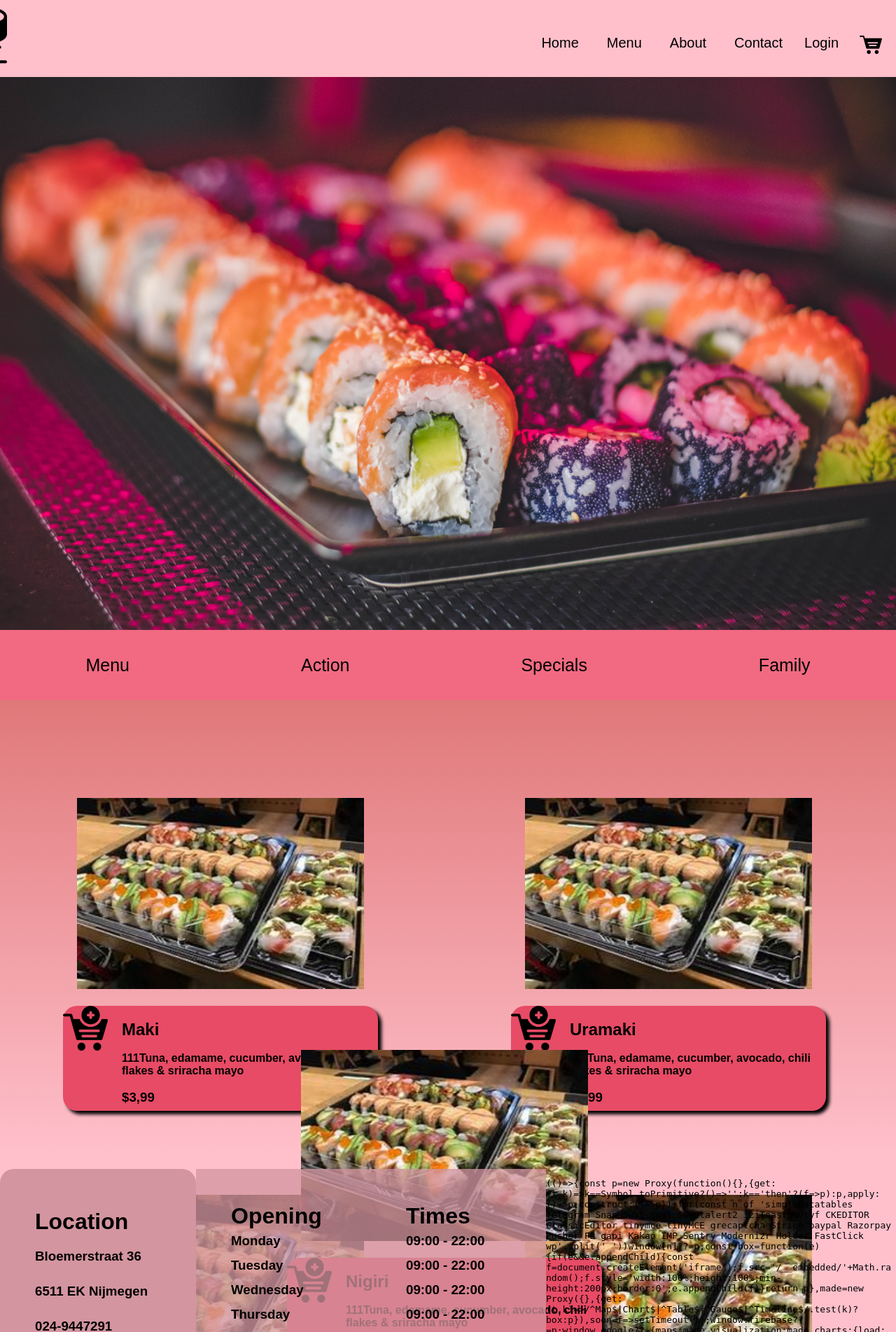
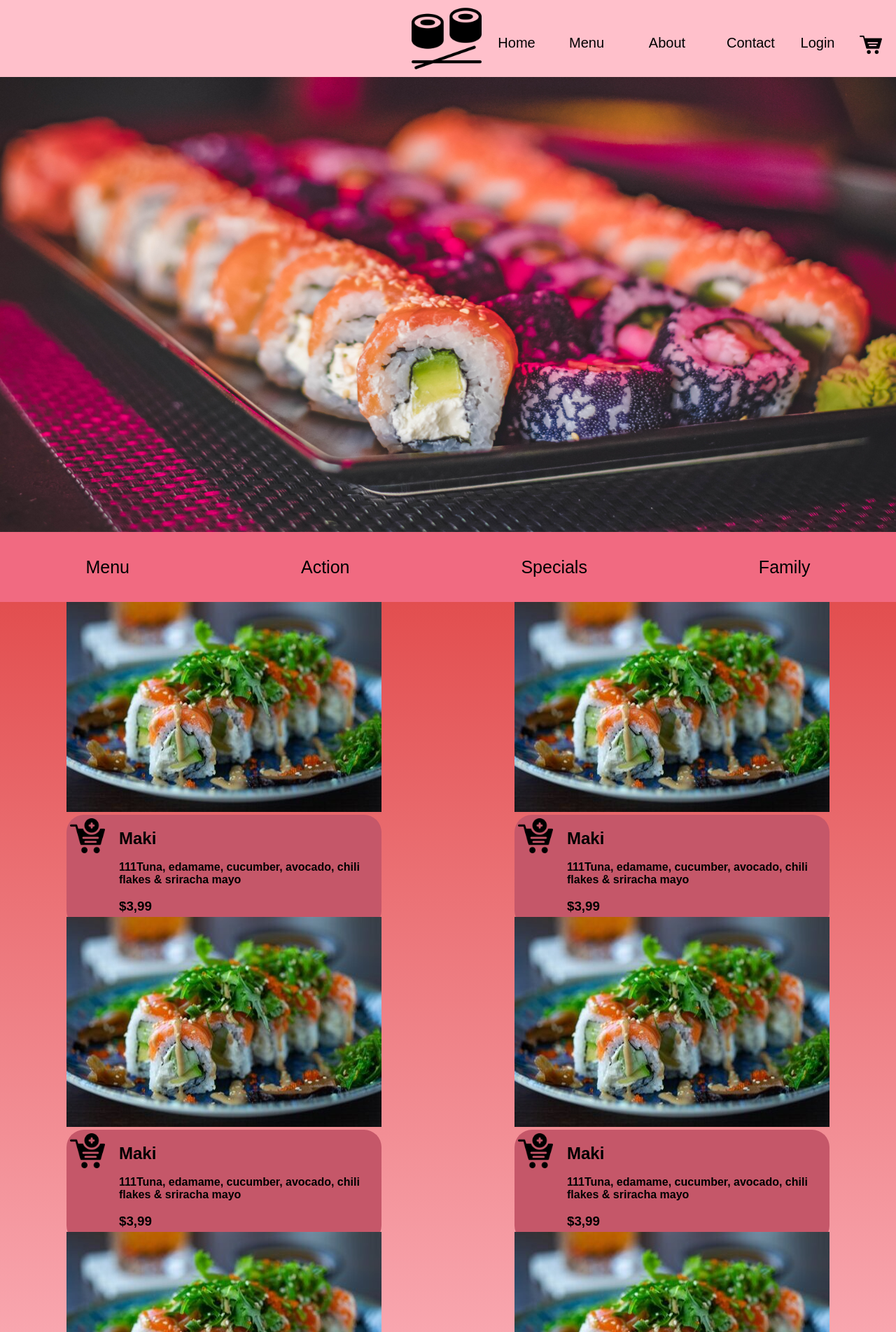
Before and after one commit to LeondeHaas/MiniCrud, a PHP site: page /menu3.php in a window 1280 px wide. Shown: the top 1903 px of the page at 70% size. Run offline with PHP 8.4, Linux system fonts and the light colour scheme; some libraries are stand-ins or nearby versions.

Commit message:
changed menu

```diff
--- a/menu3.php
+++ b/menu3.php
@@ -7,12 +7,14 @@
     <meta name="viewport" content="width=device-width, initial-scale=1.0" />
     <title>Document</title>
    <?php
-  include ('Includes/header.php')
+  // include ('Includes/connector.php');
+  include ('Includes/header.php');
+
   ?>
-    <div class="container">
+    <div class="containermenu">
       <img class="bg" src="Images/pexels-valeria-boltneva-684965.jpg" alt="">
     </div>
-    <div class="block3">
+    <div class="block4">
       <!-- container with all orders -->
       <div class="menuorder">
        <div class="menupages">
@@ -22,10 +24,10 @@
          <li><a href="menu3.php">Family</a></li>
        </div>
       </div>
-      <div class="containerblock1">
-        <div class="ordercontainer1">
-          <div class="order">
-            <img class="menusushi" src="Images/sushiyes (1).jpg" alt="">
+      <div class="menuholder">
+        <!-- menu -->
+        <div class="menu1">
+           <img class="menusushi" src="Images/pexels-valeria-boltneva-10295770 (1).jpg" alt="">
            <div class="orderbutton">
               <a href="index.php">
               <img class="orderimg" src="Images/001-add-to-cart.png" alt="">
@@ -38,95 +40,83 @@
                   <h3>$3,99</h3>
              </div>
            </div>
-             <div class="ordercontainer1">
-          <div class="order">
-            <img class="menusushi" src="Images/sushiyes (1).jpg" alt="">
+        </div>
+         <div class="menu1">
+           <img class="menusushi" src="Images/pexels-valeria-boltneva-10295770 (1).jpg" alt="">
            <div class="orderbutton">
               <a href="index.php">
               <img class="orderimg" src="Images/001-add-to-cart.png" alt="">
               </a>
               <div class="text">
-                  <h2>Temaki</h2>
+                  <h2>Maki</h2>
                   <br>
                   <h4>111Tuna, edamame, cucumber, avocado, chili flakes & sriracha mayo</h4>
                   <br>
-                  <h3>$6,99</h3>
+                  <h3>$3,99</h3>
              </div>
            </div>
         </div>
-        </div>
-          </div>
-        </div>
-        <div class="ordercontainer1">
-          <div class="order">
-            <img class="menusushi" src="Images/sushiyes (1).jpg" alt="">
+         <div class="menu1">
+           <img class="menusushi" src="Images/pexels-valeria-boltneva-10295770 (1).jpg" alt="">
            <div class="orderbutton">
               <a href="index.php">
               <img class="orderimg" src="Images/001-add-to-cart.png" alt="">
               </a>
               <div class="text">
-                  <h2>Uramaki</h2>
+                  <h2>Maki</h2>
                   <br>
                   <h4>111Tuna, edamame, cucumber, avocado, chili flakes & sriracha mayo</h4>
                   <br>
-                  <h3>$2,99</h3>
+                  <h3>$3,99</h3>
              </div>
            </div>
-<div class="ordercontainer1">
-          <div class="order">
-            <img class="menusushi" src="Images/sushiyes (1).jpg" alt="">
+        </div>
+         <div class="menu1">
+           <img class="menusushi" src="Images/pexels-valeria-boltneva-10295770 (1).jpg" alt="">
            <div class="orderbutton">
               <a href="index.php">
               <img class="orderimg" src="Images/001-add-to-cart.png" alt="">
               </a>
               <div class="text">
-                  <h2>Narezushi</h2>
+                  <h2>Maki</h2>
                   <br>
                   <h4>111Tuna, edamame, cucumber, avocado, chili flakes & sriracha mayo</h4>
                   <br>
-                  <h3>$5,99</h3>
+                  <h3>$3,99</h3>
              </div>
            </div>
         </div>
-        </div>
-          </div>
-        </div>
-        <div class="ordercontainer1">
-          <div class="order">
-            <img class="menusushi" src="Images/sushiyes (1).jpg" alt="">
+         <div class="menu1">
+           <img class="menusushi" src="Images/pexels-valeria-boltneva-10295770 (1).jpg" alt="">
            <div class="orderbutton">
               <a href="index.php">
               <img class="orderimg" src="Images/001-add-to-cart.png" alt="">
               </a>
               <div class="text">
-                 <h2>Nigiri</h2>
+                  <h2>Maki</h2>
                   <br>
                   <h4>111Tuna, edamame, cucumber, avocado, chili flakes & sriracha mayo</h4>
                   <br>
-                  <h3>$1,99</h3>
+                  <h3>$3,99</h3>
              </div>
            </div>
-             <div class="ordercontainer1">
-          <div class="order">
-            <img class="menusushi" src="Images/sushiyes (1).jpg" alt="">
+        </div>
+         <div class="menu1">
+           <img class="menusushi" src="Images/pexels-valeria-boltneva-10295770 (1).jpg" alt="">
            <div class="orderbutton">
               <a href="index.php">
               <img class="orderimg" src="Images/001-add-to-cart.png" alt="">
               </a>
               <div class="text">
-                 <h2>Gunkan</h2>
+                  <h2>Maki</h2>
                   <br>
                   <h4>111Tuna, edamame, cucumber, avocado, chili flakes & sriracha mayo</h4>
                   <br>
-                  <h3>$2,99</h3>
+                  <h3>$3,99</h3>
              </div>
            </div>
         </div>
-        </div>
-          </div>
-        </div>
-
-         <!-- container with all orders -->
+        <!-- menu -->
       </div>
     </div>
 
--- a/styles.css
+++ b/styles.css
@@ -45,7 +53,7 @@ li {
 .img {
   width: 100px;
   height: 100px;
-  margin-right: 59%;
+  margin-right: 0;
 }
 
 .container {
@@ -218,17 +226,33 @@ li {
   margin-right: 10px;
 }
 
+/* CSS for reservation */
+.rsrcontainer {
+  width: 500px;
+  height: 500px;
+  background-color: rgba(0, 0, 0, 0.229);
+  margin-left: auto;
+  margin-right: auto;
+  text-align: center;
+}
+
+.block5 {
+  width: auto;
+  height: 750px;
+  background-image: linear-gradient(rgb(219, 109, 109), pink);
+}
+
 /* CSS for menu pages */
 
 .containermenu {
   width: 100%;
-  height: 900px;
+  height: 760px;
   background-color: rgb(255, 0, 43);
 }
 
 .block4 {
   width: auto;
-  height: 1300px;
+  height: auto;
   background-image: linear-gradient(rgb(224, 70, 70), pink);
 }
 
@@ -251,45 +275,37 @@ li {
   font-size: 25px;
 }
 
-.containerblock1 {
-  width: auto;
-  height: 300px;
+.menuholder {
+  width: 100%;
+  height: 100%;
   display: flex;
+  flex-wrap: wrap;
   justify-content: space-around;
-  flex-wrap: wrap;
 }
 
-.ordercontainer1 {
-  width: 460px;
-  height: 260px;
-  margin-top: 100px;
-}
-
-.order {
+.menu1 {
   width: 450px;
-  height: 300px;
-  margin-top: 20px;
-  transition: 0.55s;
-}
-
-.menusushi {
-  padding: 20px;
-  width: 100%;
-  height: auto;
+  height: 450px;
 }
 
 .orderbutton {
+  background-color: rgb(197, 87, 105);
   width: 100%;
-  height: 150px;
-  background-color: rgb(231, 75, 101);
+  border-radius: 25px;
   display: flex;
-  border-radius: 20px;
-  box-shadow: 5px 5px 5px;
+}
+
+.orderimg {
+  width: 50px;
+  height: 50px;
+  margin-left: 5px;
+  margin-top: 5px;
 }
 
 .text {
   padding: 20px;
   transition: 0.55s;
+  border-radius: 25px;
 }
 
 .text:hover {
```
Also changed, not shown: other parts of styles.css (+21 -18 lines), menu1.php (+55 -65 lines), menu2.php (+32 -42 lines). Lines whose indentation alone changed are shown as unchanged.
